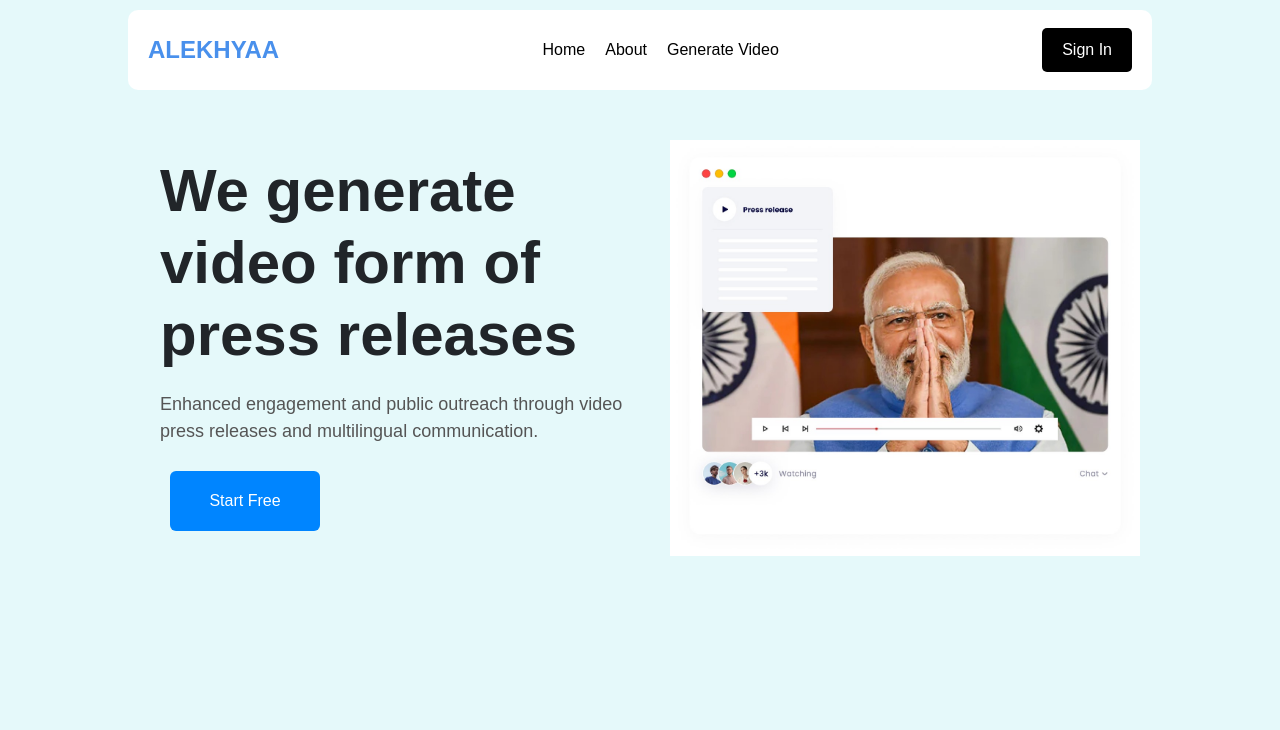
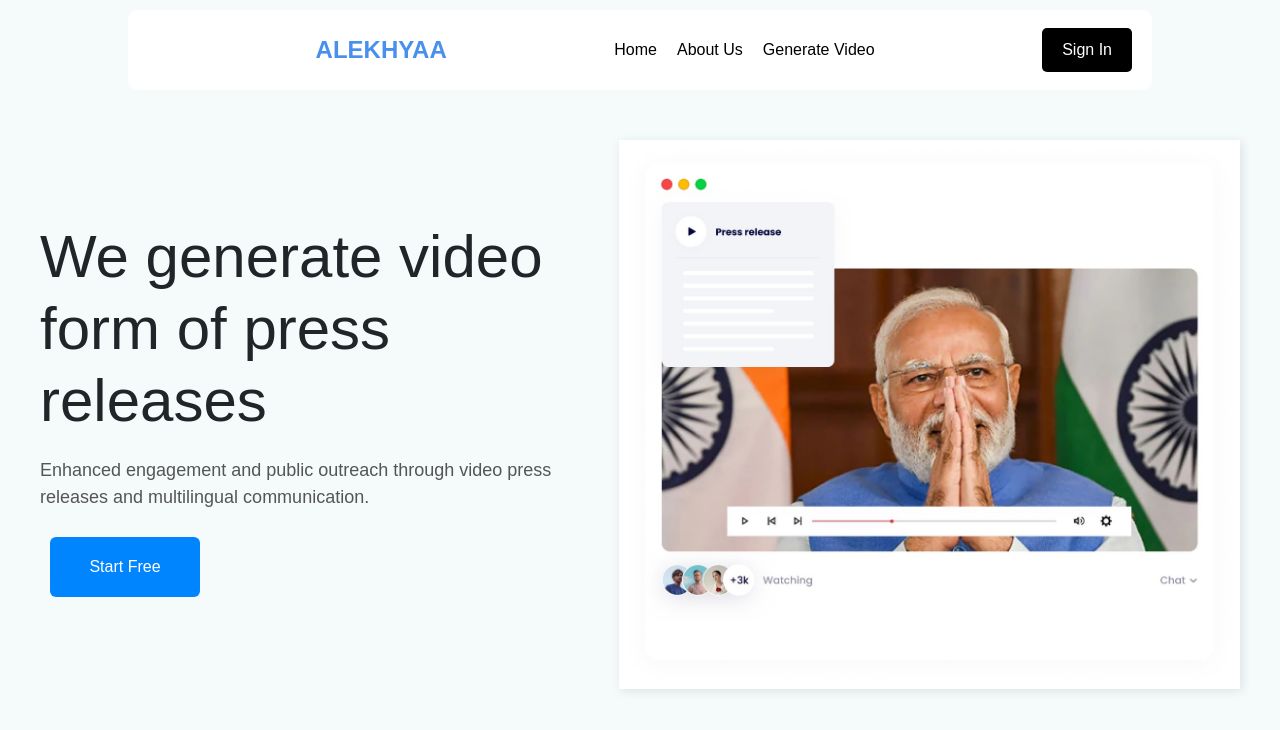
Before and after one commit to ashusnapx/Alekhyaa-frontend, a React (Create React App) app: page / in a window 1280 px wide. Shown: the top 730 px of the page. Built offline with nearby package versions, Linux system fonts and the light colour scheme.

Commit message:
changes made by ashutosh

```diff
--- a/package.json
+++ b/package.json
@@ -10,6 +10,7 @@
     "react-dom": "^18.2.0",
     "react-router-dom": "^6.16.0",
     "react-scripts": "5.0.1",
+    "react-toastify": "^9.1.3",
     "web-vitals": "^2.1.4"
   },
   "scripts": {
--- a/src/App.js
+++ b/src/App.js
@@ -5,7 +5,9 @@ import {Routes,Route} from 'react-router-dom'
 import Home from './Components/Home';
 import GenerateVideo from './Components/GenerateVideo';
 import About from './Components/About';
+
 function App() {
+
   return (
     <>
       <Navbar/>
--- a/src/Components/GenerateVideo.css
+++ b/src/Components/GenerateVideo.css
@@ -1,7 +1,7 @@
 .input-field{
     margin: 10px;
     height: 60px;
-    width:250px;
+    width:300px;
     padding:10px;
     border: 1px solid white;
     border-radius: 6px;
--- a/src/Components/Home.css
+++ b/src/Components/Home.css
@@ -5,30 +5,95 @@
 
 .homepage-container {
   display: flex;
+  flex-direction: column;
+  /* Adjusted for smaller screens */
+  align-items: center;
   justify-content: center;
-    align-items: center;
-    /* height: 100vh; */
+  /* Adjusted for smaller screens */
   padding: 20px;
+  text-align: center;
+  /* Adjusted for smaller screens */
 }
-  .head{
-    font-size: 60px;
-    font-weight: bolder;
+
+.head {
+  font-size: 40px;
+  /* Adjusted for smaller screens */
 }
+
 .left-column {
-    flex: 1;
   padding: 20px;
-    text-align: left;
-    margin-left: 120px;
+  text-align: center;
+  /* Centered for smaller screens */
+  margin: 0;
+  /* Removed margin for smaller screens */
 }
 
 .right-column {
-    flex: 1;
   padding: 20px;
-    margin-right: 100px;
+  margin: 0;
+  /* Removed margin for smaller screens */
 }
 
 img {
   max-width: 100%;
   height: auto;
-    margin-right: 150px;
+  margin: 0 auto 20px;
+  /* Centered and added margin for smaller screens */
 }
+
+/* Home.css */
+
+.homepage-container.dark {
+  background-color: #333;
+  color: #fff;
+}
+
+.head.dark {
+  font-size: 40px;
+  color: #fff;
+}
+
+.left-column.dark {
+  color: #fff;
+}
+
+.right-column.dark {
+  color: #fff;
+}
+
+img.dark {
+  filter: brightness(0.8);
+  /* Darken the image */
+}
+
+/* Responsive Adjustments */
+@media screen and (min-width: 768px) {
+  .homepage-container {
+    flex-direction: row;
+    /* Adjusted for larger screens */
+    justify-content: space-between;
+    /* Adjusted for larger screens */
+  }
+
+  .head {
+    font-size: 60px;
+    /* Reset to original size for larger screens */
+  }
+
+  .left-column {
+    text-align: left;
+    /* Reset to original alignment for larger screens */
+    margin: 0;
+    /* Reset to original margin for larger screens */
+  }
+
+  .right-column {
+    margin: 0;
+    /* Reset to original margin for larger screens */
+  }
+
+  img {
+    margin: 0;
+    /* Reset to original margin for larger screens */
+  }
+}
--- a/src/Components/Home.js
+++ b/src/Components/Home.js
@@ -2,6 +2,8 @@ import React from 'react';
 import './Home.css'; // Import your CSS file for styling
 import img from "../images/Modiji.jpg"
 import { Link } from 'react-router-dom';
+import { ToastContainer, toast } from 'react-toastify';
+import 'react-toastify/dist/ReactToastify.css';
 function Home() {
   return (
     <div className="App">
--- a/src/Components/Navbar.css
+++ b/src/Components/Navbar.css
@@ -1,40 +1,158 @@
 /* Navbar.css */
+
+/* Common styles */
 .navbar {
   display: flex;
   justify-content: space-between;
   align-items: center;
-  background-color: #fff; /* Change to your desired background color */
+  background-color: #fff;
   padding: 10px 20px;
-  height:80px;
+  height: 80px;
   width: 80%;
-  margin:10px auto;
+  margin: 10px auto;
   border-radius: 10px;
 }
 
 .navbar-title {
   font-size: 24px;
-  color:rgb(73, 144, 236);
+  color: rgb(73, 144, 236);
   font-weight: bolder;
+  text-decoration: none;
 }
 
 .navbar-links {
   display: flex;
   gap: 20px;
-
 }
 
 .navbar-links a {
   text-decoration: none;
-  color: black; /* Link color */
+  color: black;
   font-size: 16px;
 }
 
 .signin-button {
   padding: 10px 20px;
-  background-color:black; /* Sign-up button background color */
-  color: #fff; /* Sign-up button text color */
+  background-color: black;
+  color: #fff;
   border: none;
   border-radius: 5px;
   cursor: pointer;
   font-size: 16px;
 }
+
+/* Hamburger icon styles */
+.hamburger {
+  display: none;
+  flex-direction: column;
+  cursor: pointer;
+}
+
+.bar {
+  background-color: #333;
+  height: 4px;
+  width: 25px;
+  margin: 3px 0;
+  transition: 0.4s;
+}
+
+.open .bar:nth-child(1) {
+  transform: rotate(-45deg) translate(-5px, 6px);
+}
+
+.open .bar:nth-child(2) {
+  opacity: 0;
+}
+
+.open .bar:nth-child(3) {
+  transform: rotate(45deg) translate(-5px, -6px);
+}
+
+/* Navbar.css */
+
+/* ... existing styles ... */
+
+.dark-mode-toggle {
+  display: flex;
+  align-items: center;
+  cursor: pointer;
+  margin-right: 20px;
+  /* Adjust as needed */
+}
+
+.toggle-button {
+  width: 40px;
+  height: 20px;
+  background-color: #ccc;
+  border-radius: 10px;
+  position: relative;
+}
+
+.toggle-button::before {
+  content: '';
+  width: 18px;
+  height: 18px;
+  background-color: #fff;
+  border-radius: 50%;
+  position: absolute;
+  top: 50%;
+  transform: translateY(-50%);
+  transition: transform 0.3s;
+}
+
+.toggle-button.dark::before {
+  transform: translateX(20px);
+}
+
+/* Navbar.css */
+
+/* Dark Mode Styles */
+.dark-mode {
+  background-color: #333;
+  color: #fff;
+}
+
+.dark-mode .navbar-title {
+  color: #fff;
+}
+
+.dark-mode .navbar-links a {
+  color: #fff;
+}
+
+.dark-mode .signin-button {
+  background-color: #fff;
+  color: #333;
+}
+
+/* Media Query for Small Screens */
+@media screen and (max-width: 768px) {
+  .navbar-links {
+    display: none;
+    /* Hide links on small screens initially */
+  }
+
+  .hamburger {
+    display: flex;
+    /* Show hamburger on small screens */
+  }
+
+  .open .navbar-links {
+    display: flex;
+    /* Show links when navbar is open */
+    flex-direction: column;
+    position: absolute;
+    top: 100%;
+    left: 0;
+    width: 100%;
+    background-color: #fff;
+    border-radius: 10px;
+    box-shadow: 0 0 10px rgba(0, 0, 0, 0.1);
+    padding: 10px 0;
+  }
+
+  .open .navbar-links a {
+    display: block;
+    padding: 10px 20px;
+  }
+}
--- a/src/Components/Navbar.js
+++ b/src/Components/Navbar.js
@@ -1,16 +1,44 @@
-import React from 'react';
+import React, { useEffect, useState } from 'react';
 import './Navbar.css';
-import {Link} from 'react-router-dom';
+import { Link } from 'react-router-dom';
+import { useTheme } from './ThemeContext';
+import { ToastContainer, toast } from 'react-toastify';
+import 'react-toastify/dist/ReactToastify.css';
+
 const Navbar = () => {
+  useEffect( () => {
+    // Scroll to the top when the component mounts
+    window.scrollTo( 0, 0 );
+  }, [] );
+
+  const { isDarkMode, toggleTheme } = useTheme();
+  const [ isSignedIn, setIsSignedIn ] = useState( false );
+
+  const notify = () => toast.success( "Signed in successfully", { theme: "colored" } );
+
+  const handleSignInOut = () => {
+    if ( isSignedIn ) {
+      // Handle sign out logic
+      setIsSignedIn( false );
+    } else {
+      // Handle sign in logic
+      setIsSignedIn( true );
+      notify(); // Notify on sign in
+    }
+  };
+
   return (
-    <div className="navbar">
-      <div className="navbar-title">ALEKHYAA</div>
+    <div className={`navbar ${ isDarkMode ? 'dark-mode' : '' }`}>
+      <ToastContainer />
+      <Link to="/" className="navbar-title">ALEKHYAA</Link>
       <div className="navbar-links">
         <Link to="/">Home</Link>
-        <Link to="/about">About</Link>
+        <Link to="/about">About Us</Link>
         <Link to="/GenerateVideo">Generate Video</Link>
       </div>
-      <button className="signin-button">Sign In</button>
+      <button className="signin-button" onClick={handleSignInOut}>
+        {isSignedIn ? "Sign Out" : "Sign In"}
+      </button>
     </div>
   );
 };
--- a/src/Components/Team.css
+++ b/src/Components/Team.css
@@ -18,6 +18,8 @@
   border-radius: 8px;
   text-align: center;
   width: 250px;
+  max-width: 100%;
+  /* Adjusted for responsiveness */
 }
 
 .team-member-image {
@@ -41,3 +43,26 @@
   font-size: 14px;
   color: #555;
 }
+
+/* Responsive Adjustments */
+@media screen and (max-width: 600px) {
+  .team-member {
+    width: 100%;
+    /* Adjusted for smaller screens */
+  }
+
+  h1 {
+    font-size: 20px;
+    /* Adjusted for smaller screens */
+  }
+
+  h2 {
+    font-size: 16px;
+    /* Adjusted for smaller screens */
+  }
+
+  p {
+    font-size: 12px;
+    /* Adjusted for smaller screens */
+  }
+}
--- /dev/null
+++ b/src/Components/ThemeContext.js
@@ -0,0 +1,21 @@
+import React, { createContext, useState, useContext } from 'react';
+
+const ThemeContext = createContext();
+
+export const ThemeProvider = ( { children } ) => {
+    const [ isDarkMode, setIsDarkMode ] = useState( false );
+
+    const toggleTheme = () => {
+        setIsDarkMode( prevMode => !prevMode );
+    };
+
+    return (
+        <ThemeContext.Provider value={{ isDarkMode, toggleTheme }}>
+            {children}
+        </ThemeContext.Provider>
+    );
+};
+
+export const useTheme = () => {
+    return useContext( ThemeContext );
+};
--- a/src/index.css
+++ b/src/index.css
@@ -1,19 +1,36 @@
 body {
   margin: 0;
-  font-family: -apple-system, BlinkMacSystemFont, 'Segoe UI', 'Roboto', 'Oxygen',
-    'Ubuntu', 'Cantarell', 'Fira Sans', 'Droid Sans', 'Helvetica Neue',
-    sans-serif;
+  font-family: 'Montserrat', sans-serif;
+  background-color: #f5fbfb;
+  /* Light blue-green background color */
   -webkit-font-smoothing: antialiased;
   -moz-osx-font-smoothing: grayscale;
-  /* background:url("./images/backgroundimage.png");
-  background-repeat: no-repeat;
-  background-size: cover; */
-  background-color: rgb(229, 249, 250);
-  /* font-family: 'Open Sans', sans-serif; */
+}
+
+/* Add a subtle box shadow to the code blocks for depth */
+code {
+  font-family: source-code-pro, Menlo, Monaco, Consolas, 'Courier New', monospace;
+  box-shadow: 2px 2px 10px rgba(0, 0, 0, 0.1);
+}
+
+/* Optional: Add a Google Font for headings or special elements */
+/* Example: 'Poppins', sans-serif; */
+/* Include the font by adding a link in your HTML file */
+
+/* Import the Montserrat font */
+@import url('https://fonts.googleapis.com/css2?family=Montserrat:wght@400;700&display=swap');
+
+/* Use Montserrat for headings */
+h1,
+h2,
+h3,
+h4,
+h5,
+h6 {
   font-family: 'Montserrat', sans-serif;
 }
 
-code {
-  font-family: source-code-pro, Menlo, Monaco, Consolas, 'Courier New',
-    monospace;
+/* Optional: Add a subtle box shadow to images for depth */
+img {
+  box-shadow: 2px 2px 10px rgba(0, 0, 0, 0.1);
 }
--- a/src/index.js
+++ b/src/index.js
@@ -4,12 +4,15 @@ import './index.css';
 import App from './App';
 import reportWebVitals from './reportWebVitals';
 import {BrowserRouter} from 'react-router-dom';
+import { ThemeProvider } from './Components/ThemeContext';
 const root = ReactDOM.createRoot(document.getElementById('root'));
 root.render(
   <BrowserRouter>
+    <ThemeProvider>
   <React.StrictMode>
     <App />
-  </React.StrictMode>
+      </React.StrictMode>
+    </ThemeProvider>
   </BrowserRouter>
 );
 
```
Also changed, not shown: public/manifest.json, 1 other file (tests, documents, lock files or other folders). Lines whose indentation alone changed are shown as unchanged.
